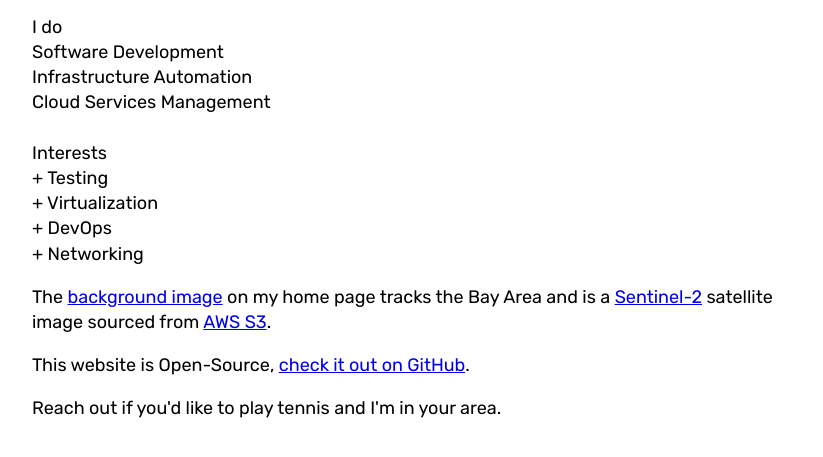
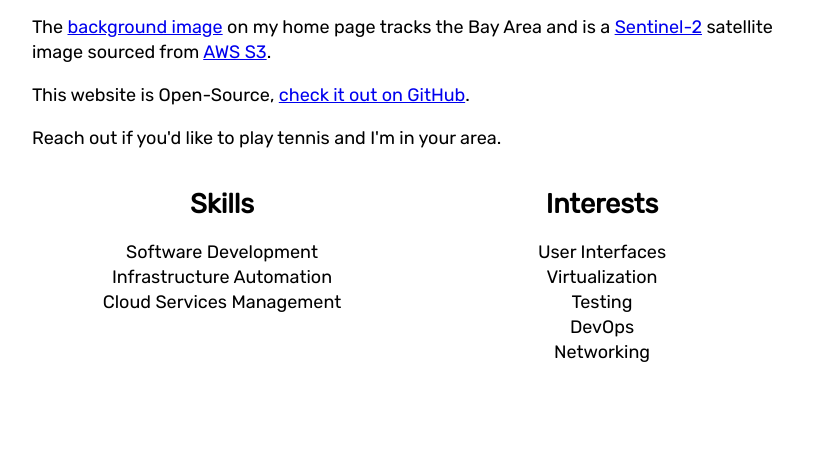
Before and after one commit to couetilc/couetil.com, an Astro site in the folder astro/: page /about in a window 1280 px wide. Shown: the part 49-506 px from the top of the page, without its empty margins (228-1051 px from the left). Built offline with nearby package versions, Linux system fonts and the light colour scheme; Astro itself is replaced by a stand-in of ours.

Commit message:
better about page layout

```diff
--- a/astro/public/about.css
+++ b/astro/public/about.css
@@ -19,3 +19,32 @@ section#about {
 nav .nav-item {
   margin: 0 .5em;
 }
+
+.about-interests, .about-i-do {
+  text-align: center;
+  display: flex;
+  flex-flow: column nowrap;
+  align-items: center;
+}
+
+.about-interests ul, .about-i-do ul {
+  padding: 0;
+  margin: 0;
+}
+
+.about-interests li, .about-i-do li {
+  list-style-type: none;
+  padding: 0;
+  margin: 0;
+}
+
+.about-container {
+  display: flex;
+  flex-flow: row wrap;
+  justify-content: space-around;
+}
+
+.about-container > div {
+  flex: 0 1 50%;
+  min-width: 15em;
+}
--- a/astro/src/pages/about.astro
+++ b/astro/src/pages/about.astro
@@ -8,23 +8,6 @@ import Nav from '../components/Nav.astro';
 
   <section id="about">
     <Nav currentPath="/about" />
-    <p>
-    I do
-
-    <br />Software Development
-
-    <br />Infrastructure Automation
-
-    <br />Cloud Services Management
-
-    <br />
-    <br />Interests
-
-    <br />+ Testing
-    <br />+ Virtualization
-    <br />+ DevOps
-    <br />+ Networking
-    </p>
     <p>
       The <a href="/sat_R60m_output80_nosharp.jpg">background image</a> on my
       home page tracks the Bay Area and is a
@@ -37,5 +20,25 @@ import Nav from '../components/Nav.astro';
     <p>
       Reach out if you'd like to play tennis and I'm in your area.
     </p>
+      <div class="about-container">
+        <div class="about-i-do">
+          <h2>Skills</h2>
+          <ul>
+            <li>Software Development</li>
+            <li>Infrastructure Automation</li>
+            <li>Cloud Services Management</li>
+          </ul>
+        </div>
+        <div class="about-interests">
+          <h2>Interests</h2>
+          <ul>
+            <li>User Interfaces</li>
+            <li>Virtualization</li>
+            <li>Testing</li>
+            <li>DevOps</li>
+            <li>Networking</li>
+          </ul>
+        </div>
+      </div>
   </section>
 </BaseLayout>
```
